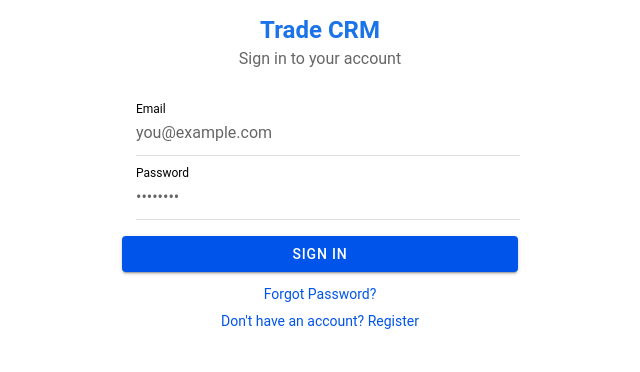
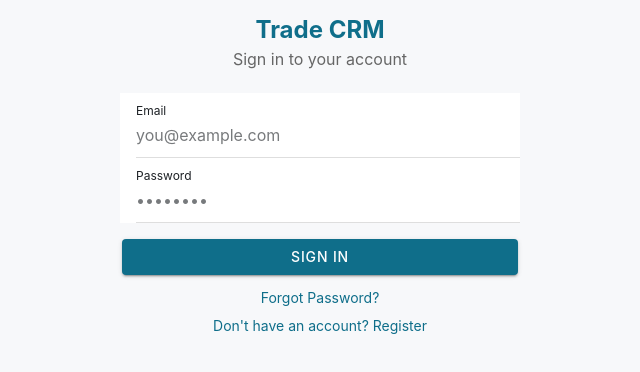
Before and after one commit to jarettmartin/trade-crm, a React (Vite) app in the folder web-trade-crm/: page / in a window 1280 px wide. Shown: the top 372 px of the page, without its empty margins (320-960 px from the left). Built offline with nearby package versions, Linux system fonts and the light colour scheme.

Commit message:
update theme a bit

```diff
--- a/web-trade-crm/src/pages/AuthPage.tsx
+++ b/web-trade-crm/src/pages/AuthPage.tsx
@@ -118,7 +118,7 @@ const AuthPage: React.FC = () => {
               style={{
                 fontSize: 24,
                 fontWeight: 700,
-                color: "#1a73e8",
+                color: "var(--ion-color-primary)",
                 margin: 0,
               }}
             >
--- a/web-trade-crm/src/theme/variables.css
+++ b/web-trade-crm/src/theme/variables.css
@@ -1,2 +1,163 @@
-/* For information on how to create your own theme, please refer to:
-http://ionicframework.com/docs/theming/ */
+/* Ionic Theme Variables */
+
+/* Font */
+:root {
+  --ion-font-family:
+    "Inter", -apple-system, BlinkMacSystemFont, "Segoe UI", Roboto, Oxygen,
+    Ubuntu, Cantarell, "Helvetica Neue", sans-serif;
+}
+
+/* ===== LIGHT MODE ===== */
+:root {
+  --ion-color-primary: #0f6e8a;
+  --ion-color-primary-rgb: 15, 110, 138;
+  --ion-color-primary-contrast: #ffffff;
+  --ion-color-primary-shade: #0d6179;
+  --ion-color-primary-tint: #277d96;
+
+  --ion-color-secondary: #5b6770;
+  --ion-color-secondary-rgb: 91, 103, 112;
+  --ion-color-secondary-contrast: #ffffff;
+  --ion-color-secondary-shade: #505b63;
+  --ion-color-secondary-tint: #6b767e;
+
+  --ion-color-tertiary: #7c6faa;
+  --ion-color-tertiary-rgb: 124, 111, 170;
+  --ion-color-tertiary-contrast: #ffffff;
+  --ion-color-tertiary-shade: #6d6296;
+  --ion-color-tertiary-tint: #897db3;
+
+  --ion-color-success: #2b8c5e;
+  --ion-color-success-rgb: 43, 140, 94;
+  --ion-color-success-contrast: #ffffff;
+  --ion-color-success-shade: #267b53;
+  --ion-color-success-tint: #40986e;
+
+  --ion-color-warning: #c97d2e;
+  --ion-color-warning-rgb: 201, 125, 46;
+  --ion-color-warning-contrast: #ffffff;
+  --ion-color-warning-shade: #b16e28;
+  --ion-color-warning-tint: #ce8a43;
+
+  --ion-color-danger: #b33a3a;
+  --ion-color-danger-rgb: 179, 58, 58;
+  --ion-color-danger-contrast: #ffffff;
+  --ion-color-danger-shade: #9e3333;
+  --ion-color-danger-tint: #bb4e4e;
+
+  --ion-color-medium: #8e9399;
+  --ion-color-medium-rgb: 142, 147, 153;
+  --ion-color-medium-contrast: #000000;
+  --ion-color-medium-shade: #7d8187;
+  --ion-color-medium-tint: #999ea3;
+
+  --ion-color-light: #f0f1f3;
+  --ion-color-light-rgb: 240, 241, 243;
+  --ion-color-light-contrast: #000000;
+  --ion-color-light-shade: #d3d4d6;
+  --ion-color-light-tint: #f2f3f4;
+
+  /* Background and surface */
+  --ion-background-color: #f7f8fa;
+  --ion-background-color-rgb: 247, 248, 250;
+
+  --ion-text-color: #1e2226;
+  --ion-text-color-rgb: 30, 34, 38;
+
+  --ion-card-background: #ffffff;
+  --ion-toolbar-background: #ffffff;
+  --ion-item-background: #ffffff;
+  --ion-tab-bar-background: #ffffff;
+}
+
+/* Segment button — global */
+ion-segment {
+  border-radius: 8px;
+}
+
+ion-segment-button {
+  --color: var(--ion-color-medium);
+  --color-checked: var(--ion-color-primary-contrast);
+  --indicator-color: var(--ion-color-primary);
+  --background: transparent;
+  --background-checked: var(--ion-color-primary);
+  font-weight: 500;
+}
+
+ion-segment-button.segment-button-checked {
+  font-weight: 600;
+}
+
+ion-segment-button.md::part(indicator-background) {
+  display: none;
+}
+
+/* ===== DARK MODE ===== */
+@media (prefers-color-scheme: dark) {
+  :root {
+    --ion-color-primary: #3ba9c9;
+    --ion-color-primary-rgb: 59, 169, 201;
+    --ion-color-primary-contrast: #ffffff;
+    --ion-color-primary-shade: #3495b1;
+    --ion-color-primary-tint: #4fb2ce;
+
+    --ion-color-secondary: #7a8791;
+    --ion-color-secondary-rgb: 122, 135, 145;
+    --ion-color-secondary-contrast: #000000;
+    --ion-color-secondary-shade: #6b7780;
+    --ion-color-secondary-tint: #87939c;
+
+    --ion-color-tertiary: #9b8fc9;
+    --ion-color-tertiary-rgb: 155, 143, 201;
+    --ion-color-tertiary-contrast: #000000;
+    --ion-color-tertiary-shade: #887eb1;
+    --ion-color-tertiary-tint: #a59ace;
+
+    --ion-color-success: #3da87a;
+    --ion-color-success-rgb: 61, 168, 122;
+    --ion-color-success-contrast: #000000;
+    --ion-color-success-shade: #36946b;
+    --ion-color-success-tint: #50b187;
+
+    --ion-color-warning: #d4944a;
+    --ion-color-warning-rgb: 212, 148, 74;
+    --ion-color-warning-contrast: #000000;
+    --ion-color-warning-shade: #bb8241;
+    --ion-color-warning-tint: #d89f5c;
+
+    --ion-color-danger: #d65c5c;
+    --ion-color-danger-rgb: 214, 92, 92;
+    --ion-color-danger-contrast: #000000;
+    --ion-color-danger-shade: #bc5151;
+    --ion-color-danger-tint: #da6c6c;
+
+    --ion-color-medium: #989aa2;
+    --ion-color-medium-rgb: 152, 154, 162;
+    --ion-color-medium-contrast: #000000;
+    --ion-color-medium-shade: #86888f;
+    --ion-color-medium-tint: #a2a4ab;
+
+    --ion-color-light: #363940;
+    --ion-color-light-rgb: 54, 57, 64;
+    --ion-color-light-contrast: #ffffff;
+    --ion-color-light-shade: #303238;
+    --ion-color-light-tint: #4a4d53;
+
+    /* Background and surface — lighter for better visibility */
+    --ion-background-color: #222529;
+    --ion-background-color-rgb: 34, 37, 41;
+
+    --ion-text-color: #e0e0e0;
+    --ion-text-color-rgb: 224, 224, 224;
+
+    --ion-card-background: #2d3035;
+    --ion-toolbar-background: #272a2e;
+    --ion-item-background: #2d3035;
+    --ion-tab-bar-background: #272a2e;
+  }
+
+  /* Segment background needs the light color in dark mode */
+  ion-segment {
+    background: var(--ion-color-light);
+  }
+}
```
